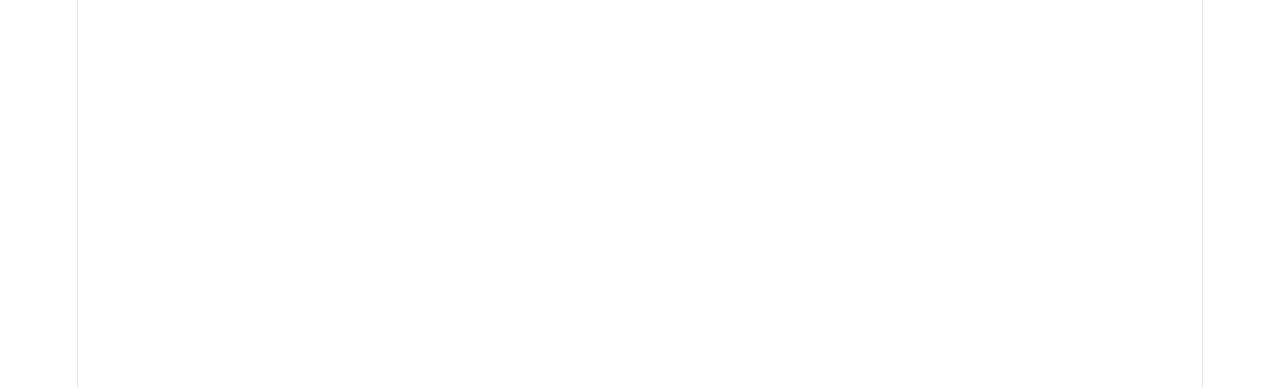
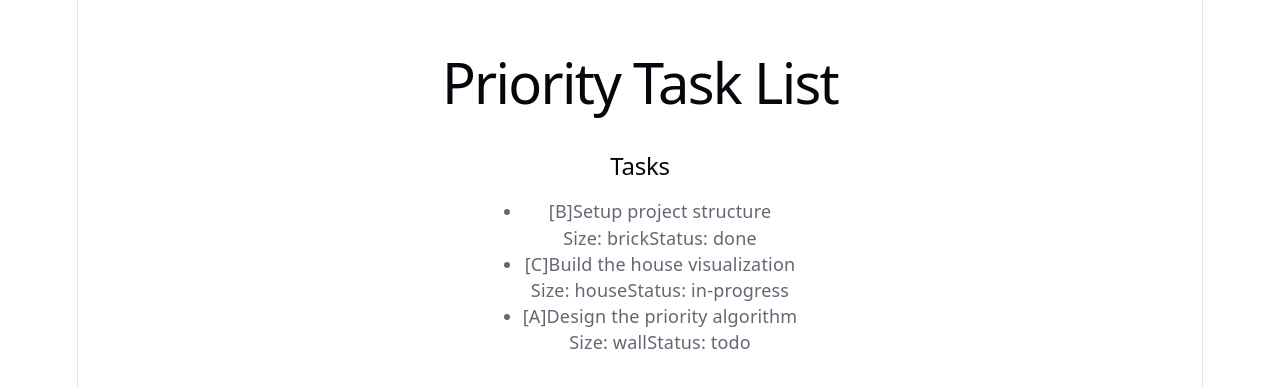
Before and after one commit to mathijs750/prio-tool, a React (Vite) app: page / in a window 1280 px wide. Shown: the part 195-582 px from the top of the page. Built offline with nearby package versions, Linux system fonts and the light colour scheme.

Commit message:
Add task component

```diff
--- a/src/App.tsx
+++ b/src/App.tsx
@@ -1,13 +1,38 @@
 import { useState } from 'react'
-
 import './App.css'
+import type { ITask } from './types'
+import { TaskList } from './TaskList'
 
 function App() {
-  const [count, setCount] = useState(0)
+  const [tasks] = useState<ITask[]>([
+    {
+      id: '2',
+      description: 'Setup project structure',
+      size: 'brick',
+      priority: 'B',
+      state: 'done',
+    },
+    {
+      id: '3',
+      description: 'Build the house visualization',
+      size: 'house',
+      priority: 'C',
+      state: 'in-progress',
+    },
+    {
+      id: '5',
+      description: 'Design the priority algorithm',
+      size: 'wall',
+      priority: 'A',
+      state: 'todo',
+    },
+  ])
 
   return (
     <>
-      <section id="center">
+      <section id="center" className="task-list">
+        <h1>Priority Task List</h1>
+        <TaskList tasks={tasks} />
       </section>
     </>
   )
--- /dev/null
+++ b/src/TaskList.tsx
@@ -0,0 +1,38 @@
+import type { ITask } from './types';
+
+/**
+ * Props for the TaskList component.
+ */
+interface ITaskListProps {
+  tasks: ITask[];
+}
+
+/**
+ * A component that renders a list of tasks.
+ *
+ * @param props - The component props.
+ * @returns The rendered task list.
+ */
+export function TaskList({ tasks }: ITaskListProps) {
+  return (
+    <div className="task-list">
+      <h2>Tasks</h2>
+      <ul>
+        {tasks.map((task) => (
+          <li key={task.id} className={`task-item priority-${task.priority}`}>
+            <div className="task-header">
+              <span className="task-priority">[{task.priority}]</span>
+              <span className="task-description">{task.description}</span>
+            </div>
+            <div className="task-details">
+              <span className="task-size">Size: {task.size}</span>
+              <span className={`task-state state-${task.state}`}>
+                Status: {task.state}
+              </span>
+            </div>
+          </li>
+        ))}
+      </ul>
+    </div>
+  );
+}
--- /dev/null
+++ b/src/types.ts
@@ -0,0 +1,25 @@
+/**
+ * Priority levels for tasks.
+ */
+export type Priority = 'A' | 'B' | 'C';
+
+/**
+ * Complexity sizes for tasks.
+ */
+export type Size = 'house' | 'wall' | 'brick';
+
+/**
+ * Execution states for tasks.
+ */
+export type State = 'todo' | 'in-progress' | 'done';
+
+/**
+ * Represents a task item.
+ */
+export interface ITask {
+  id: string;
+  description: string;
+  size: Size;
+  priority: Priority;
+  state: State;
+}
```
Also changed, not shown: 1 other file (tests, documents, lock files or other folders).
